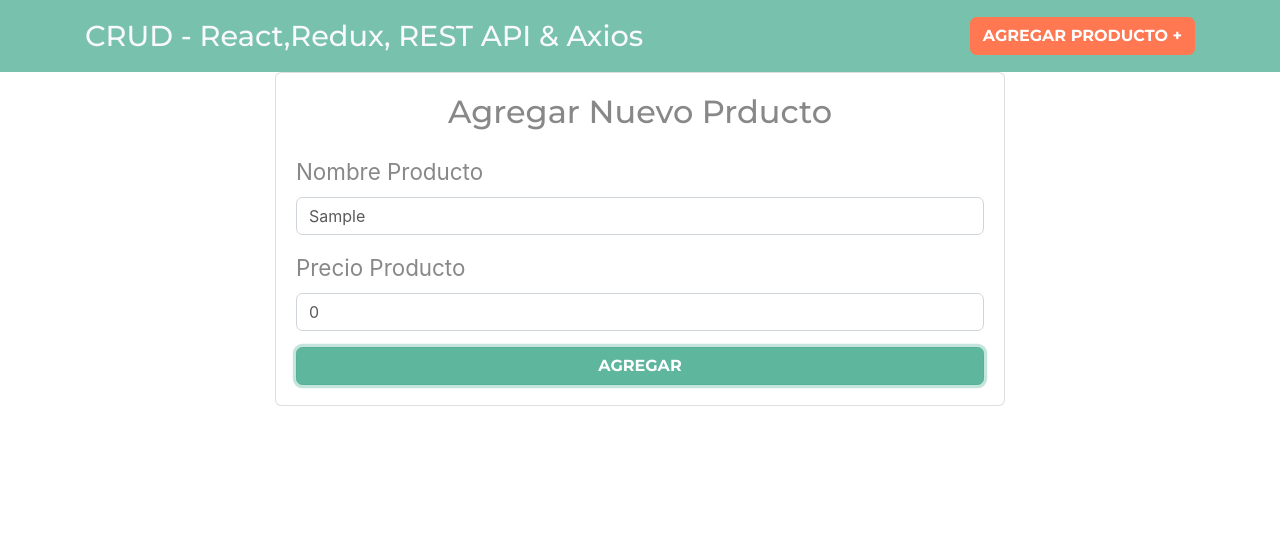
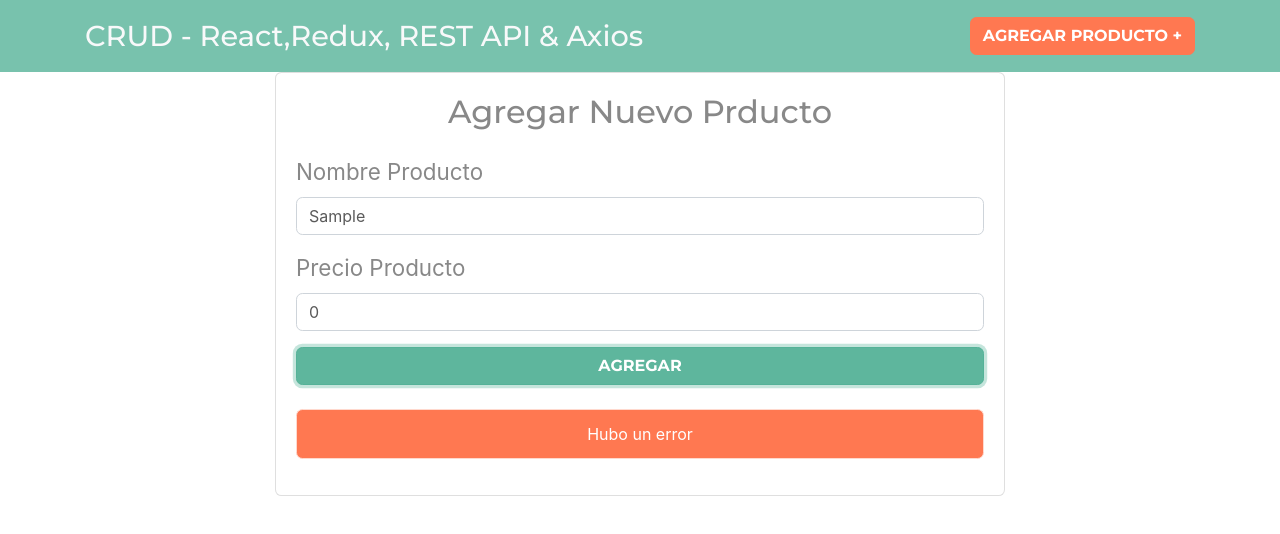
Before and after one commit to martin0123478/Products-Redux, a React (Vite) app: page /productos/nuevo in a window 1280 px wide. Both pictures are taken after typing "Sample" into the empty fields and a click on the button "AGREGAR". Shown: the top 534 px of the page. Built offline with nearby package versions, Linux system fonts and the light colour scheme; no server answers.

Commit message:
show errors

```diff
--- a/db.json
+++ b/db.json
@@ -29,6 +29,16 @@
       "nombre": "carne",
       "precio": 25,
       "id": 6
+    },
+    {
+      "nombre": "pez",
+      "precio": 45,
+      "id": 7
+    },
+    {
+      "nombre": "carro",
+      "precio": 55,
+      "id": 8
     }
   ]
 }
--- a/src/actions/productoActions.js
+++ b/src/actions/productoActions.js
@@ -10,7 +10,7 @@
     dispatch(agregarProducto());
     try {
       //insertar en API
-      await clienteAxios.post("/hols", producto);
+      await clienteAxios.post("/productos", producto);
 
       dispatch(agregarProductoExito(producto));
     } catch (error) {
--- a/src/components/NuevoProducto.jsx
+++ b/src/components/NuevoProducto.jsx
@@ -8,6 +8,11 @@
     const [precio,setPrecio] = useState(0)
    //utilizar useDispatch y crea una funcion
     const dispatch = useDispatch()
+
+    //acceder al state del store
+    const cargando = useSelector(state => state.productos.loading)
+    const error = useSelector(state => state.productos.error)
+    console.log(cargando)
     //mandar a llamar action de productoActions
     const agregarProducto =producto=> dispatch(crearNuevoProductoAction(producto))
 
@@ -53,6 +58,8 @@
                             Agregar
                         </button>
                     </form>
+                    {cargando ? <p>Cargando...</p> : null}
+                    {error ? <p className='alert alert-danger p2 mt-4 text-center'>Hubo un error</p>: null}
                 </div>
             </div>
         </div>
--- a/src/reducers/index.js
+++ b/src/reducers/index.js
@@ -2,5 +2,5 @@
 import productosReducer from "./productosReducer";
 
 export default combineReducers({
-  prductos: productosReducer,
+  productos: productosReducer,
 });
```
